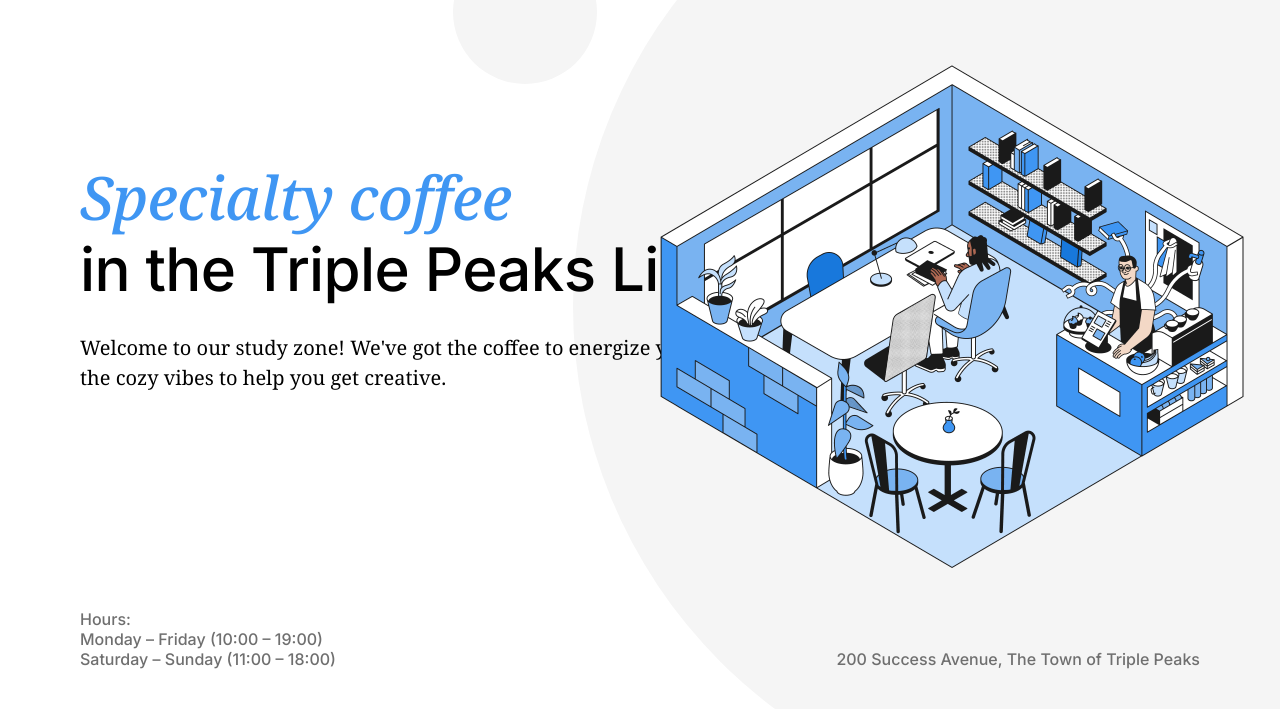
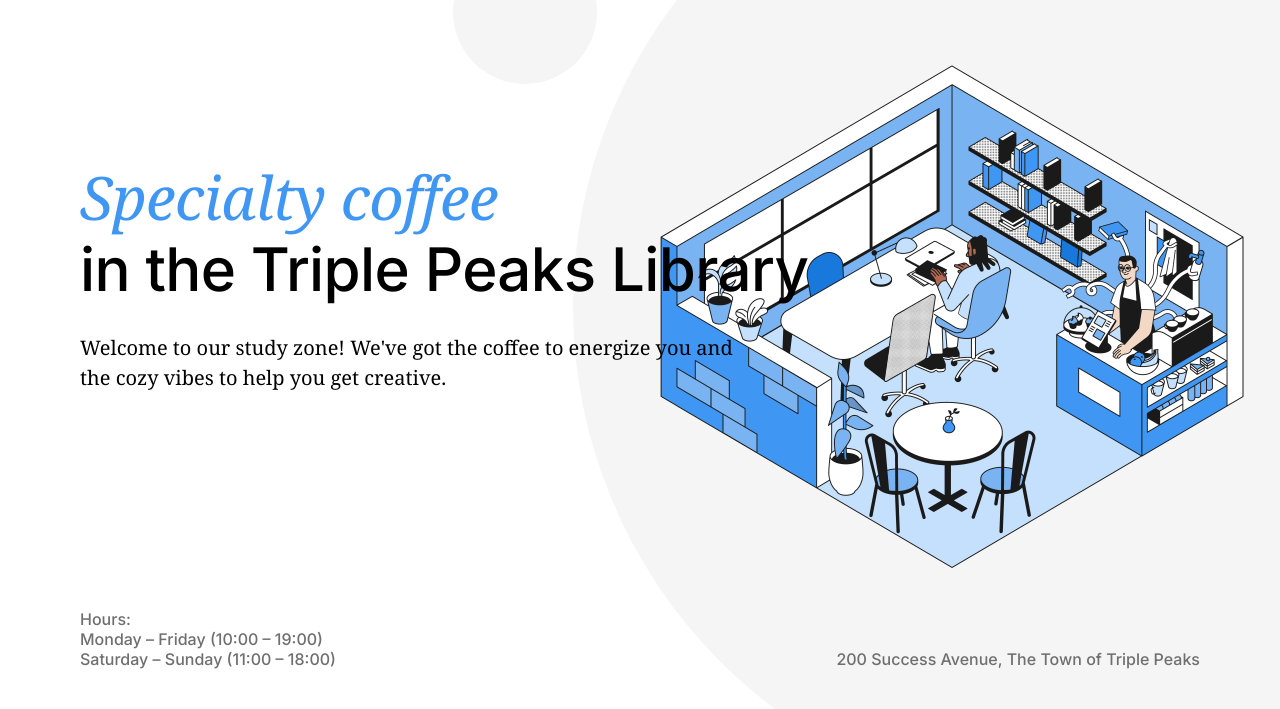
Before and after one commit to elumiakelso/se_project_coffeeshop, a plain HTML site: page index.html in a window 1280 px wide. Shown: the part 91-800 px from the top of the page. Drawn offline with Linux system fonts and the light colour scheme.

Commit message:
fix corrections

```diff
--- a/blocks/header.css
+++ b/blocks/header.css
@@ -10,6 +10,7 @@
   background-repeat: no-repeat;
   background-position: center;
   background-size: cover;
+  z-index: 0;
 }
 
 .header__title {
@@ -25,8 +26,7 @@
 .header__span-accent {
   font-family: "Noto Serif", "Times New Roman", serif;
   font-style: italic;
-  font-size: 60px;
-  line-height: 72px;
+  font-weight: normal;
   color: #3f96f3;
   display: block;
 }
@@ -45,6 +45,7 @@
   max-width: 646px;
   top: 124px;
   right: 5px;
+  z-index: -1;
 }
 
 .header__footer {
--- a/blocks/menu.css
+++ b/blocks/menu.css
@@ -33,6 +33,7 @@
 
 .menu__cards {
   margin: 0;
+  padding-left: 0;
   list-style-type: none;
   display: flex;
   flex-wrap: wrap;
```
